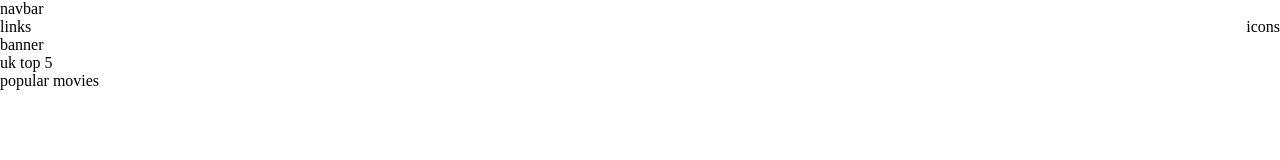
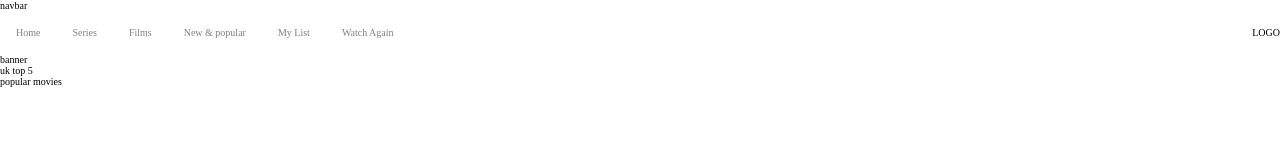
Before and after one commit to faisal244/codeflix, a plain HTML site: page index.html in a window 1280 px wide. Drawn offline with Linux system fonts and the light colour scheme.

Commit message:
Styled Nav Bar

```diff
--- a/assets/css/styles.css
+++ b/assets/css/styles.css
@@ -1,3 +1,12 @@
+:root{
+
+
+}
+
+html{
+    font-size:10px;
+}
+
 body{
     margin: 0;
 }
@@ -7,10 +16,33 @@ body{
     display: flex;
     justify-content: space-between;
     flex-direction: row;
+    align-items: center;
+}
+
+.nav-links-container{
+    display: flex;
+    flex-direction: row;
+}
+
+.nav-link{
+    margin: 1.6rem;
+
+}
+
+.nav-link a{
+    text-decoration: none;
+    font: size 1.4rem;
+    color: grey;
+}
+
+.nav-link a:hover{
+    color: red;
+
 }
 
 @media screen and (max-width: 596px) {
-    .nav-container{
+    .nav-container,
+    .nav-links-container{
         flex-direction: column;
         align-items: center;
     }
--- a/index.html
+++ b/index.html
@@ -12,8 +12,20 @@
     <header>navbar
         <!-- this div will be a flxx container -->
         <nav class="nav-container">
-            <div>links</div>
-            <div>icons</div>
+            <div class="nav-links-container">
+                <div class="nav-link"><a href="">Home</a></div>
+                <div class="nav-link"><a href="">Series</a></div>
+                <div class="nav-link"><a href="">Films</a></div>
+                <div class="nav-link"><a href="">New &amp; popular</a></div>
+                <div class="nav-link"><a href="">My List</a></div>
+                <div class="nav-link"><a href="">Watch Again</a></div>
+
+
+            </div>
+
+
+
+            <div>LOGO</div>
         </nav>
 
 
```
